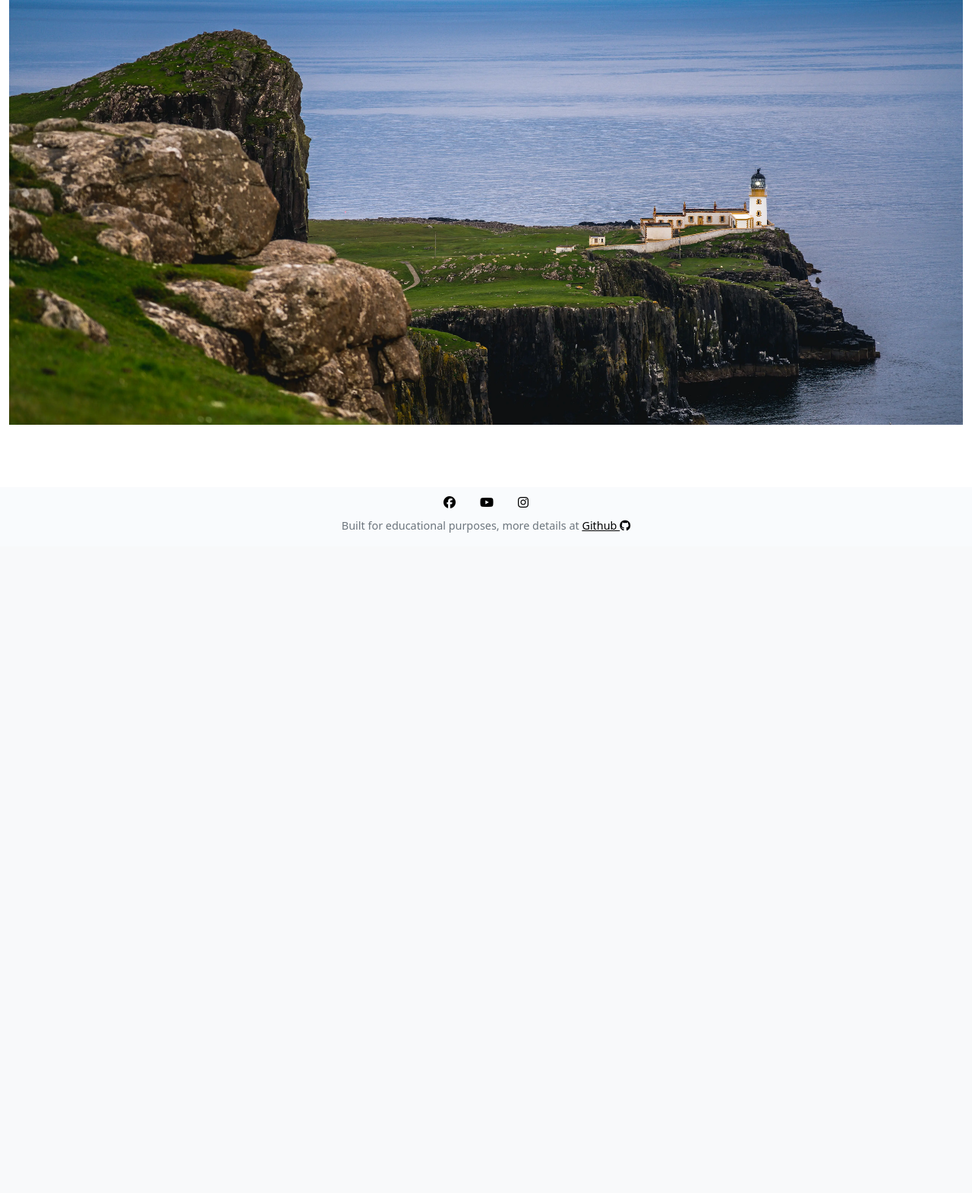
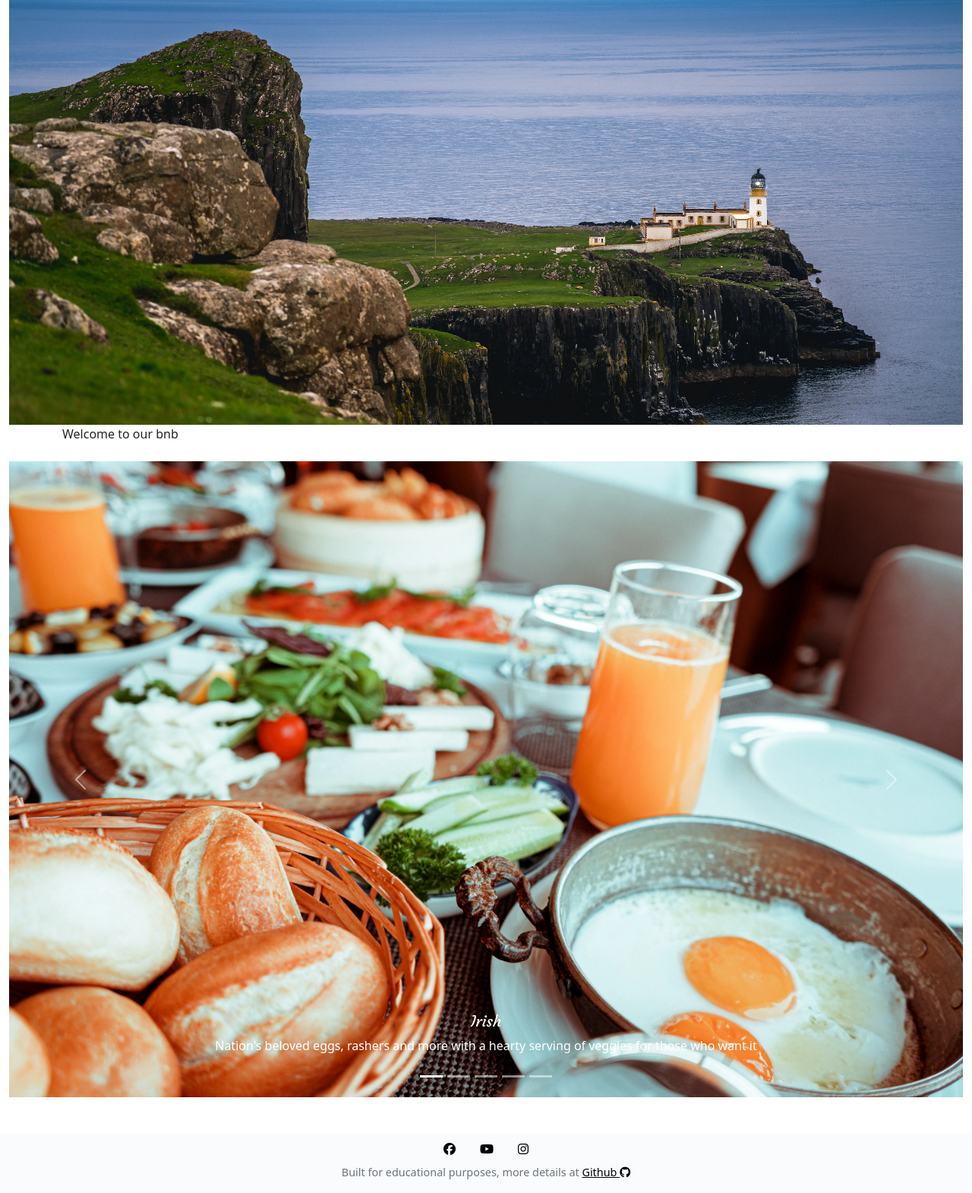
Before and after one commit to AgaToma/lighthouse-bnb, a Django app: page / in a window 1280 px wide. Shown: the part 81-1651 px from the top of the page at 76% size. Before the commit the page ends 782 px from the top, so only its background shows below. Run offline with Django 3.2, Linux system fonts and the light colour scheme; some libraries are stand-ins or nearby versions.

Commit message:
Add carousel photos and description

```diff
--- a/home/templates/home/index.html
+++ b/home/templates/home/index.html
@@ -1,52 +1,77 @@
 {% extends "base.html" %}
 {% block title %}Home{% endblock %}
+
+{% load static %}
 
 {% block content %}
 <div class="container-fluid">
     <div class="container-fluid hero-img"></div>
-    <div class="container d-flex column">
-        <div class="container hero-description"></div>
-        <div id="roomsCarousel" class="carousel slide" data-bs-ride="carousel">
+    <div class="container hero-description">Welcome to our bnb</div>
+    <div class="carousel-wrapper text-center">
+        <div id="brekkieCarousel" class="carousel slide">
             <div class="carousel-indicators">
-                <button type="button" data-bs-target="#roomsCarousel" data-bs-slide-to="0" class="active"
+                <button type="button" data-bs-target="#brekkieCarousel" data-bs-slide-to="0" class="active"
                     aria-current="true" aria-label="Slide 1"></button>
-                <button type="button" data-bs-target="#roomsCarousel" data-bs-slide-to="1"
+                <button type="button" data-bs-target="#brekkieCarousel" data-bs-slide-to="1"
                     aria-label="Slide 2"></button>
-                <button type="button" data-bs-target="#roomsCarousel" data-bs-slide-to="2"
+                <button type="button" data-bs-target="#brekkieCarousel" data-bs-slide-to="2"
                     aria-label="Slide 3"></button>
+                <button type="button" data-bs-target="#brekkieCarousel" data-bs-slide-to="3"
+                    aria-label="Slide 4"></button>
+                <button type="button" data-bs-target="#brekkieCarousel" data-bs-slide-to="4"
+                    aria-label="Slide 5"></button>
             </div>
             <div class="carousel-inner">
                 <div class="carousel-item active">
-                    <img src="" class="d-block w-100" alt="">
+                    <img src="{% static 'images/irish-br.webp' %}" class="d-block w-100" alt="irish breakfast">
                     <div class="carousel-caption d-none d-md-block">
-                        <h5></h5>
-                        <p></p>
+                        <h5>Irish</h5>
+                        <p>Nation's beloved eggs, rashers and more with a hearty serving of veggies for those who want
+                            it</p>
                     </div>
                 </div>
                 <div class="carousel-item">
-                    <img src="..." class="d-block w-100" alt="...">
+                    <img src="{% static 'images/cont-br.webp' %}" class="d-block w-100" alt="continental brakfast">
                     <div class="carousel-caption d-none d-md-block">
-                        <h5>Second slide label</h5>
-                        <p>Some representative placeholder content for the second slide.</p>
+                        <h5>Continental</h5>
+                        <p>A selection of fruit, veg, toast and more for those who want something different</p>
                     </div>
                 </div>
                 <div class="carousel-item">
-                    <img src="..." class="d-block w-100" alt="...">
+                    <img src="{% static 'images/gluten-free.webp' %}" class="d-block w-100" alt="gluten-free breakfast">
                     <div class="carousel-caption d-none d-md-block">
-                        <h5>Third slide label</h5>
-                        <p>Some representative placeholder content for the third slide.</p>
+                        <h5>Gluten-free</h5>
+                        <p>Hearty fruit porrigde or mix of Irish & continental with gluten-free bread, when gluten is
+                            not
+                            welcome</p>
+                    </div>
+                </div>
+                <div class="carousel-item">
+                    <img src="{% static 'images/vegan-br.webp' %}" class="d-block w-100" alt="vegan breakfast">
+                    <div class="carousel-caption d-none d-md-block">
+                        <h5>Vegan</h5>
+                        <p>Fresh home made baguette with delicious sides to kick-start the day for those on fully plant
+                            based diet</p>
+                    </div>
+                </div>
+                <div class="carousel-item">
+                    <img src="{% static 'images/br-in-bed.webp' %}" class="d-block w-100" alt="gluten-free breakfast">
+                    <div class="carousel-caption d-none d-md-block">
+                        <h5>In bed</h5>
+                        <p>Choose any of the four options to be brough to your room! Just let our staff know at least a
+                            day in advance.</p>
                     </div>
                 </div>
             </div>
-            <button class="carousel-control-prev" type="button" data-bs-target="#roomsCarousel" data-bs-slide="prev">
+            <button class="carousel-control-prev" type="button" data-bs-target="#brekkieCarousel" data-bs-slide="prev">
                 <span class="carousel-control-prev-icon" aria-hidden="true"></span>
                 <span class="visually-hidden">Previous</span>
             </button>
-            <button class="carousel-control-next" type="button" data-bs-target="#roomsCarousel" data-bs-slide="next">
+            <button class="carousel-control-next" type="button" data-bs-target="#brekkieCarousel" data-bs-slide="next">
                 <span class="carousel-control-next-icon" aria-hidden="true"></span>
                 <span class="visually-hidden">Next</span>
             </button>
         </div>
     </div>
 </div>
-{%endblock%}
+{% endblock %}
--- a/static/css/base.css
+++ b/static/css/base.css
@@ -70,7 +70,8 @@ header nav {
     height: 5vh
 }
 
-/* Hero image */
+/* Landing page */
+
 .hero-img {
     background-image: url(../images/background.webp);
     height: 70vh;
@@ -80,10 +81,11 @@ header nav {
 
 }
 
-/* Carousel */
-#car-container {
-    height: 35vh;
+.hero-description {
+    height: 6vh;
 }
+
+
 
 /* Footer */
 footer {
```
